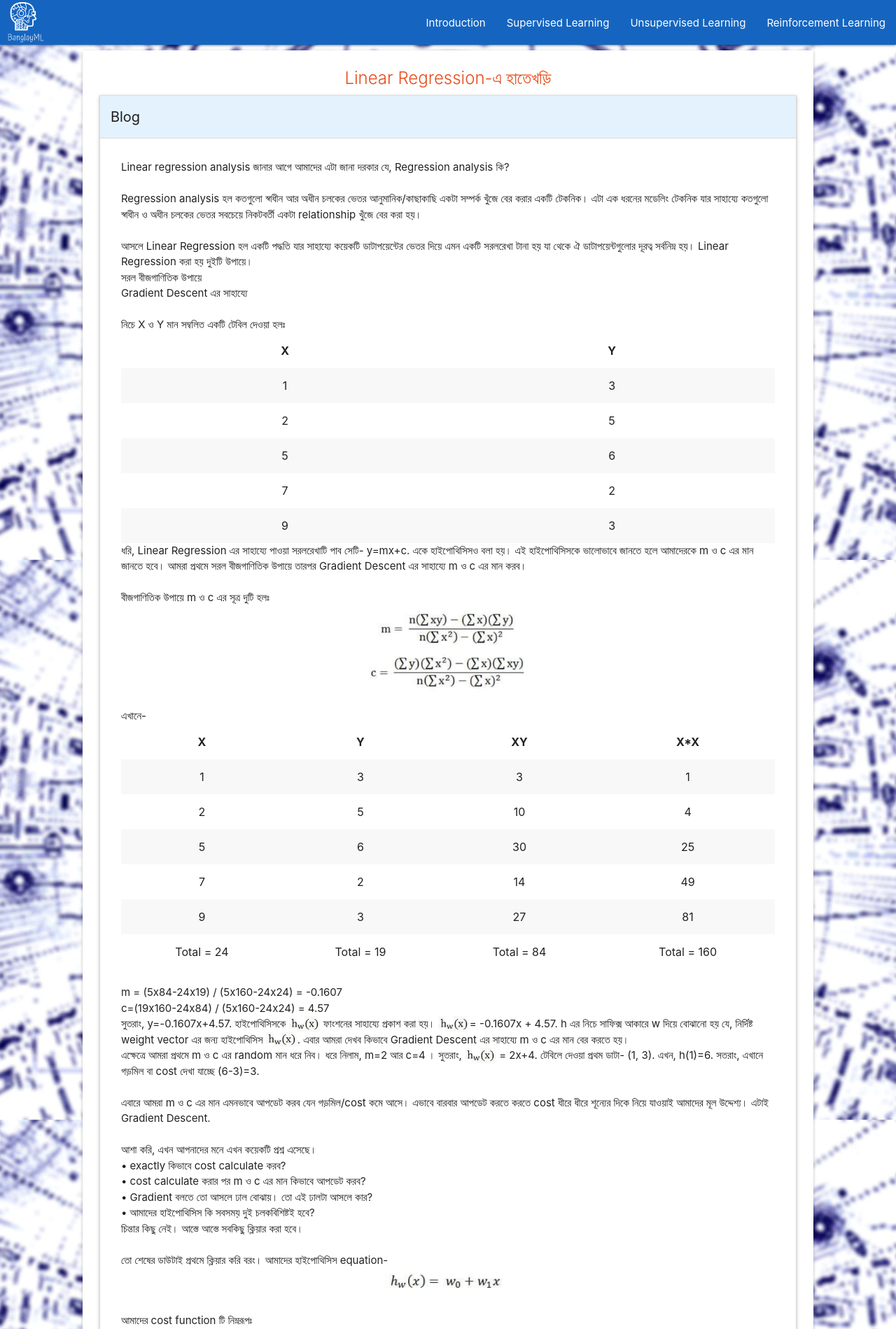
After one commit to nahK994/BanglayML, a Django app: page /LinearRegressionText/ in a window 1280 px wide. The commit adds this page. Shown: the top 1899 px of the page at 70% size. Run offline with Django 3.2, Linux system fonts and the light colour scheme; some libraries are stand-ins or nearby versions.

Commit message:
linear_regression_added

```diff
--- /dev/null
+++ b/testApp/templates/LinearRegressionText.html
@@ -0,0 +1,160 @@
+{% extends 'base.html' %}
+
+{% block body %}
+{% load static %}
+<title>Linear Regression-এ হাতেখড়ি-BanglayML</title>
+
+<div class="row">
+    <div class="col s10 push-s1">
+        <div class="card">
+            <div class="card-content">
+                <span class="card-title center-align deep-orange-text text-darken-2">Linear Regression-এ হাতেখড়ি</span>
+                <ul class="collapsible expandable">
+                    <li class="active">
+                        <div class="collapsible-header blue lighten-5" style="font-size: 20px;">Blog</div>
+                            <div class="collapsible-body">
+                                <p class="center-left">
+                                    Linear regression analysis জানার আগে আমাদের এটা জানা দরকার যে, Regression analysis কি?<br><br>
+Regression analysis হল কতগুলো স্বাধীন আর অধীন চলকের ভেতর আনুমানিক/কাছাকাছি একটা সম্পর্ক খুঁজে বের করার একটি টেকনিক। এটা এক ধরনের মডেলিং টেকনিক যার সাহায্যে কতগুলো স্বাধীন ও অধীন চলকের ভেতর সবচেয়ে নিকটবর্তী একটা relationship খুঁজে বের করা হয়।<br><br>
+আসলে Linear Regression হল একটি পদ্ধতি যার সাহায্যে কয়েকটি ডাটাপয়েন্টের ভেতর দিয়ে এমন একটি সরলরেখা টানা হয় যা থেকে ঐ ডাটাপয়েন্টগুলোর দূরত্ব সর্বনিম্ন হয়। Linear Regression করা হয় দুইটি উপায়ে।<br>
+সরল বীজগাণিতিক উপায়ে<br>
+Gradient Descent এর সাহায্যে<br><br>
+নিচে X ও Y মান সম্বলিত একটি টেবিল দেওয়া হলঃ
+<table class="centered striped">
+    <thead>
+      <tr>
+          <th>X</th>
+          <th>Y</th>
+      </tr>
+    </thead>
+    <tbody>
+      <tr>
+        <td>1</td>
+        <td>3</td>
+      </tr>
+      <tr>
+        <td>2</td>
+        <td>5</td>
+      </tr>
+      <tr>
+        <td>5</td>
+        <td>6</td>
+      </tr>
+      <tr>
+        <td>7</td>
+        <td>2</td>
+      </tr>
+      <tr>
+        <td>9</td>
+        <td>3</td>
+      </tr>
+    </tbody>
+  </table>
+  ধরি, Linear Regression এর সাহায্যে পাওয়া সরলরেখাটি পাব সেটি- y=mx+c. একে হাইপোথিসিসও বলা হয়। এই হাইপোথিসিসকে ভালোভাবে জানতে হলে আমাদেরকে m ও c এর মান জানতে হবে। আমরা প্রথমে সরল বীজগাণিতিক উপায়ে তারপর Gradient Descent এর সাহায্যে m ও c এর মান করব।<br><br>
+বীজগাণিতিক উপায়ে m ও c এর সূত্র দুটি হলঃ <br>
+<img class="materialboxed" style="margin: auto;" width="250" src="{% static "linearRegression1.jpg" %}"><br>
+এখানে-
+<table class="centered striped">
+    <thead>
+      <tr>
+          <th>X</th>
+          <th>Y</th>
+          <th>XY</th>
+          <th>X*X</th>
+      </tr>
+    </thead>
+    <tbody>
+      <tr>
+        <td>1</td>
+        <td>3</td>
+        <td>3</td>
+        <td>1</td>
+      </tr>
+      <tr>
+        <td>2</td>
+        <td>5</td>
+        <td>10</td>
+        <td>4</td>
+      </tr>
+      <tr>
+        <td>5</td>
+        <td>6</td>
+        <td>30</td>
+        <td>25</td>
+      </tr>
+      <tr>
+        <td>7</td>
+        <td>2</td>
+        <td>14</td>
+        <td>49</td>
+      </tr>
+      <tr>
+        <td>9</td>
+        <td>3</td>
+        <td>27</td>
+        <td>81</td>
+      </tr>
+      <tr>
+        <td>Total = 24</td>
+        <td>Total = 19</td>
+        <td>Total = 84</td>
+        <td>Total = 160</td>
+      </tr>
+    </tbody>
+</table><br>
+m = (5x84-24x19) / (5x160-24x24) = -0.1607<br>
+c=(19x160-24x84) / (5x160-24x24) = 4.57<br>
+সুতরাং, y=-0.1607x+4.57. হাইপোথিসিসকে <img align="middle" width="45" style="margin-top: -10px;" src="{% static "linearRegression2.jpg" %}"> ফাংশনের সাহায্যে প্রকাশ করা হয়।
+<img align="middle" width="45" style="margin-top: -10px;" src="{% static "linearRegression2.jpg" %}">= -0.1607x + 4.57. h এর নিচে সাফিক্স আকারে w দিয়ে বোঝানো হয় যে, নির্দিষ্ট weight vector এর জন্য হাইপোথিসিস
+<img align="middle" width="45" style="margin-top: -10px;" src="{% static "linearRegression2.jpg" %}">.
+এবার আমরা দেখব কিভাবে Gradient Descent এর সাহায্যে m ও c এর মান বের করতে হয়।<br>
+এক্ষেত্রে আমরা প্রথমে m ও c এর random মান ধরে নিব। ধরে নিলাম, m=2 আর c=4 । সুতরাং, <img align="middle" width="45" style="margin-top: -10px;" src="{% static "linearRegression2.jpg" %}"> = 2x+4. টেবিলে দেওয়া প্রথম ডাটা- (1, 3). এখন, h(1)=6. সতরাং, এখানে গড়মিল বা cost দেখা যাচ্ছে (6-3)=3. <br><br>
+এবারে আমরা m ও c এর মান এমনভাবে আপডেট করব যেন গড়মিল/cost কমে আসে। এভাবে বারবার আপডেট করতে করতে cost ধীরে ধীরে শূন্যের দিকে নিয়ে যাওয়াই আমাদের মূল উদ্দেশ্য। এটাই Gradient Descent. <br><br>
+আশা করি, এখন আপনাদের মনে এখন কয়েকটি প্রশ্ন এসেছে।<br>
+• exactly কিভাবে cost calculate করব? <br>
+• cost calculate করার পর m ও c এর মান কিভাবে আপডেট করব?<br>
+• Gradient বলতে তো আসলে ঢাল বোঝায়। তো এই ঢালটা আসলে কার?<br>
+• আমাদের হাইপোথিসিস কি সবসময় দুই চলকবিশিষ্টই হবে? <br>
+চিন্তার কিছু নেই। আস্তে আস্তে সবকিছু ক্লিয়ার করা হবে।<br><br>
+তো শেষের ডাউটাই প্রথমে ক্লিয়ার করি বরং।
+আমাদের হাইপোথিসিস equation-
+<img class="materialboxed" style="margin: auto;" width="180" src="{% static "linearRegression3.jpg" %}"><br>
+আমাদের cost function টি নিম্নরূপঃ<br>
+<img class="materialboxed" style="margin: auto;" width="220" src="{% static "linearRegression4.jpg" %}"><br>
+হাইপোথিসিসের cost চলকের সাথে সম্বলিত ধ্রুবকের বা weight-এর উপর নির্ভরশীল। তাই cost function এর parameter হাইপোথিসিসের weight। এখানে <img align="middle" width="25" style="margin-top: -5px;" src="{% static "linearRegression5.jpg" %}"> = c আর <img align="middle" width="20" style="margin-top: -8px;" src="{% static "linearRegression12.png" %}">= m।<br><br>
+এখানে, <img align="middle" width="45" style="margin-top: -10px;" src="{% static "linearRegression2.jpg" %}"> দিয়ে হাইপথিসিস থেকে পাওয়া আউটপুট বোঝানো হয়েছে। <img align="middle" width="15" style="margin-top: -10px;" src="{% static "linearRegression13.png" %}"> দিয়ে ডাটার লেভেল বা প্রকৃত আউটপুট বোঝানো হয়েছে।
+কিন্তু সবসময় হাইপোথিসিসের চলকের সংখ্যা দুইটি হবে এমন কথা নেই। n-সংখ্যক চলক বিশিষ্ট হাইপোথিসিসের সমীকরণ-
+<img class="materialboxed" style="margin: auto;" width="280" src="{% static "linearRegression6.jpg" %}"><br>
+আর সেক্ষেত্রে cost function হবে-
+<img class="materialboxed" style="margin: auto;" width="380" src="{% static "linearRegression7.jpg" %}"><br>
+এখন, <img align="middle" width="45" style="margin-top: -10px;" src="{% static "linearRegression2.jpg" %}">-y দিয়েও cost মাপা যেত তবে এক্ষেত্রে <img align="middle" width="45" style="margin-top: -10px;" src="{% static "linearRegression2.jpg" %}"> এর মান যত -∞ এর দিকে যেত, <img align="middle" width="45" style="margin-top: -10px;" src="{% static "linearRegression2.jpg" %}">-y তত ঋণাত্নক হত। আবার যত ∞ এর দিকে যেত তত ধনাত্নক হত। অবশেষে, total cost বের করার সময় সবগুলো যোগ করে শূন্য(০) হয়ে যেত বা শূন্যের কাছাকাছি চলে যেত। ধরুন, কোন ডাটার জন্য cost=-5 আবার অন্যকোন ডাটার জন্য cost=4. Total cost = (4 + (-5)) = -1. যেটা অবশ্যই unexpected. এজন্যই শুধু <img align="middle" width="45" style="margin-top: -10px;" src="{% static "linearRegression2.jpg" %}">-y এর পরিবর্তে এর বর্গ ব্যবহার করা হয়। (1/m) গুণ করা হয় cost এর গড়মান নেওয়ার জন্য আর (1/2) গুণ করা হয়েছে calculation-এর সুবিধার যেটা সম্পর্কে আমরা সামনে জানতে পারব।<br><br>
+এখন আমরা হাইপোথিসিসের weight-এর মানগুলো optimize করে cost function-এর মিনিমাম ভ্যালু বের করব। সেজন্য আমরা প্রথমে যেকোন weight, <img align="middle" width="25" style="margin-top: -5px;" src="{% static "linearRegression5.jpg" %}"> বাদে বাকি weight গুলোকে স্থির বলে ধরে নিব। তারপর ঐ <img align="middle" width="25" style="margin-top: -5px;" src="{% static "linearRegression5.jpg" %}"> কে বারবার iteration এর মাধ্যমে আপডেট করব আর cost বের করে দেখব cost কমছে কিনা। cost কমে যাওয়ার পরিমাণ নির্দিষ্ট একটা মানের নিচে চলে গেলে <img align="middle" width="25" style="margin-top: -5px;" src="{% static "linearRegression5.jpg" %}"> এর জন্য iteration থামিয়ে পরবর্তী weight এর জন্য অগ্রসর হব।
+নিচের গ্রাফটি দেখলে জিনিসটা ক্লিয়ার হয়ে যাবে।
+উপরে <img align="middle" width="25" style="margin-top: -5px;" src="{% static "linearRegression5.jpg" %}"> বনাম cost একটি গ্রাফ দেখা যাচ্ছে। অন্যান্য weight গুলো constant সেজন্য এদের বিবেচনায় নেওয়ার দরকার নেই।<br>
+ধরি, <img align="middle" width="70" style="margin-top: -10px;" src="{% static "linearRegression8.jpg" %}">. এখন দেখতে পারছি যে, local minima তে পৌছাতে হলে <img align="middle" width="25" style="margin-top: -5px;" src="{% static "linearRegression5.jpg" %}"> কে একটু একটু করে কমাতে হবে। কমাতে কমাতেই আমরা local minima তে পৌছে যাব। এখন প্রশ্ন হচ্ছে কমাব কত করে? কমাব <img align="middle" width="120" style="margin-top: 0px;" src="{% static "linearRegression9.jpg" %}"> করে।<br><br>
+এখানে,<br>
+<img align="middle" width="130" style="margin-top: -5px;" src="{% static "linearRegression10.jpg" %}">  = cost function এর gradient. এটাই সেই gradient যেটা কমিয়ে আনার ভেতর দিয়ে হাইপোথিসিসের weight গুলোকে আপডেট করা হয়।<br>
+α = learning rate; এটা একটি ধ্রুবক। এটি ছোট হলে global minima তে পৌছাতে অনেক সময় নিবে। আবার বেশী বড় হলে দেখা যাবে খুব তাড়াতাড়ি global minima এর কাছে চলে আসবে আবার হুট করে global minima এর থেকে দূরে চলে যাবে। <br><br>
+সুতরাং, প্রতি iteration- এ w_0 এর আপডেট হবার সূত্র-
+<img class="materialboxed" style="margin: auto;" width="300" src="{% static "linearRegression11.jpg" %}"><br>
+এখানে ডানপাশের <img align="middle" width="25" style="margin-top: -5px;" src="{% static "linearRegression5.jpg" %}"> পুরনো আর বামপাশের <img align="middle" width="25" style="margin-top: -5px;" src="{% static "linearRegression5.jpg" %}"> আপডেটেড। <img align="middle" width="25" style="margin-top: -5px;" src="{% static "linearRegression5.jpg" %}">, A বা B পয়েন্ট থেকে শুরু হলে α ঋণাত্নক আর C পয়েন্ট থেকে হলে ধনাত্নক। এখন সমস্যা হল, যদি আমি C পয়েন্ট থেকে শুরু করি তাহলেই কেবলমাত্র global minima তে পৌছাতে পারব।
+কিন্তু যদি A বা B থেকে শুরু করি তাহলে পারব না কারণ, আমরা global minima তে পৌছানোর আগেই local minima তে পৌছে যাব। আর local minima তে পৌছানোর পর iteration বন্ধ হয়ে যাবে। এই সমস্যাকে বলা হয় stuck in local minima.<br><br>
+এক্ষেত্রে যেটা করা যায় সেটা হল, বেশ কয়েকবার <img align="middle" width="25" style="margin-top: -5px;" src="{% static "linearRegression5.jpg" %}"> এর random মান ধরে নিয়ে gradient descent এর সাহায্যে local minima বের করে তাদের ভেতর সবচেয়ে ছোট মানকে global minima বলে ধরে নেওয়া যায়।<br><br>
+আজকে আমরা জানলাম linear regression কি? কিভাবে একটি linear regression মডেল ট্রেইন করতে হয়? আগামী পর্বে আমরা সম্পর্কিত কিছু সমস্যা যেমন ওভারফিটিং, আন্ডারফিটিং এবং রেগুলারাইজেশনের সাহায্যে এদের কিভাবে কমিয়ে আনা যায় তা দেখব।<br><br>
+আজকের মত এ পর্যন্তই।
+</p>
+                            </div>
+                    </li>
+                    <li>
+                        <div class="collapsible-header blue lighten-5" style="font-size: 20px;">আপনার মতামত জানান.....</div>
+                        <div class="collapsible-body">
+                            <div class="fb-like" data-href="http://127.0.0.1:8000/LinearRegressionText/" data-width="" data-layout="standard" data-action="like" data-size="large" data-show-faces="true" data-share="true"></div><br><br>
+                            <div class="fb-comments" data-href="http://127.0.0.1:8000/LinearRegressionText/" data-width="550" data-numposts="5"></div>
+                        </div>
+                    </li>
+                </ul>
+            </div>
+        </div>
+    </div>
+</div>
+{% endblock %}
--- a/testApp/urls.py
+++ b/testApp/urls.py
@@ -14,5 +14,6 @@ urlpatterns = [
     path('k_means_clusteringText/', views.k_means_clusteringText.as_view(), name="k_means_clusteringText"),
     path('pcaText/', views.pcaText.as_view(), name="pcaText"),
     path('DQN_IntroText/', views.DQN_IntroText.as_view(), name="DQN_IntroText"),
-    path('DQN_TrainingText/', views.DQN_TrainingText.as_view(), name="DQN_TrainingText")
+    path('DQN_TrainingText/', views.DQN_TrainingText.as_view(), name="DQN_TrainingText"),
+    path('LinearRegressionText/', views.LinearRegressionText.as_view(), name="LinearRegressionText")
 ]
--- a/testApp/views.py
+++ b/testApp/views.py
@@ -35,3 +35,6 @@ class DQN_IntroText(TemplateView):
 
 class DQN_TrainingText(TemplateView):
     template_name = "DQN_TrainingText.html"
+
+class LinearRegressionText(TemplateView):
+    template_name = "LinearRegressionText.html"
```
Also changed, not shown: testApp/templates/SL_View.html (+19 -4 lines), testApp/static/linearRegression1.jpg (added), testApp/static/linearRegression10.jpg (added), testApp/static/linearRegression11.jpg (added), testApp/static/linearRegression12.png (added), testApp/static/linearRegression13.png (added), testApp/static/linearRegression2.jpg (added), testApp/static/linearRegression3.jpg (added), testApp/static/linearRegression4.jpg (added), testApp/static/linearRegression5.jpg (added), testApp/static/linearRegression6.jpg (added), testApp/static/linearRegression7.jpg (added), testApp/static/linearRegression8.jpg (added), testApp/static/linearRegression9.jpg (added).
